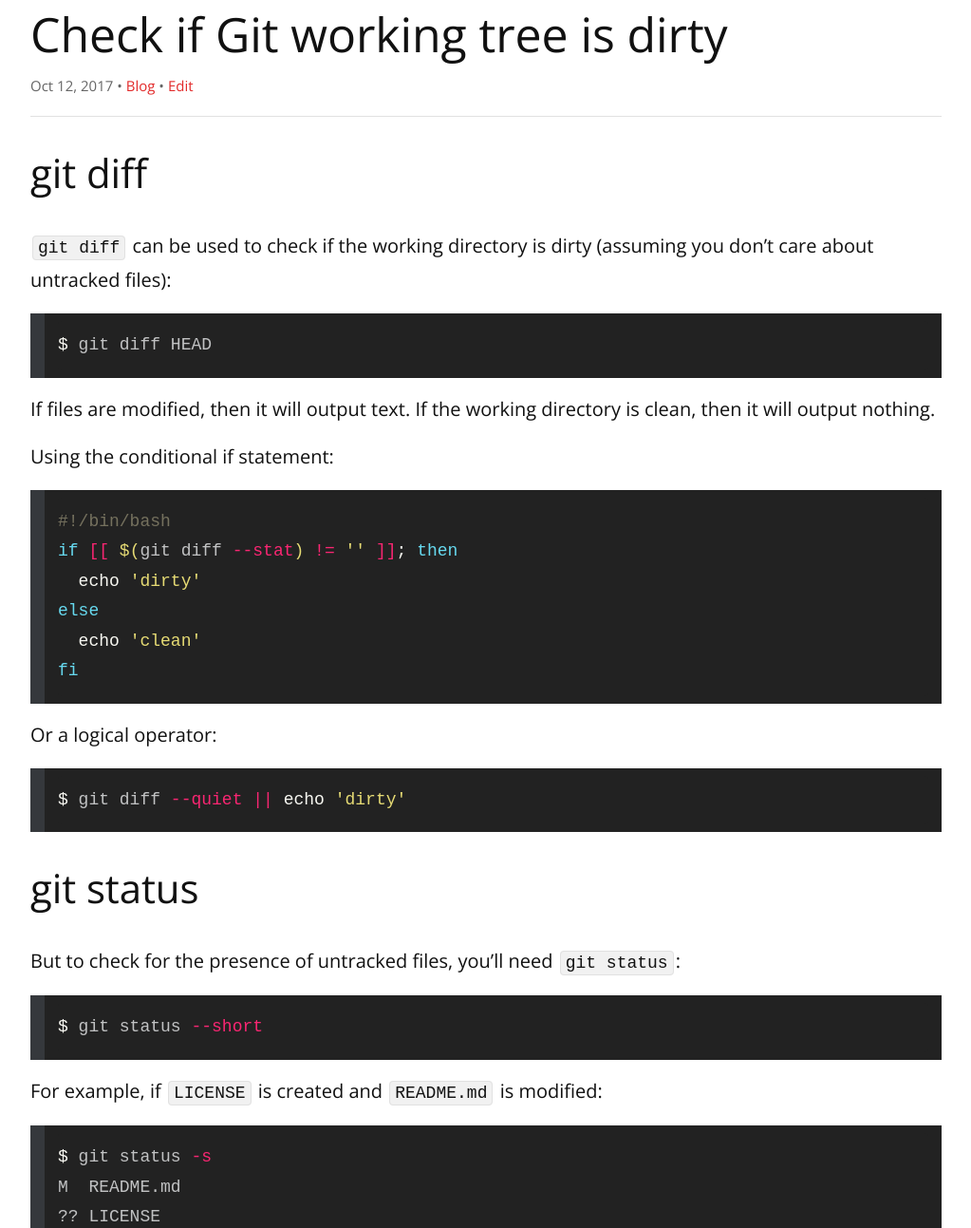
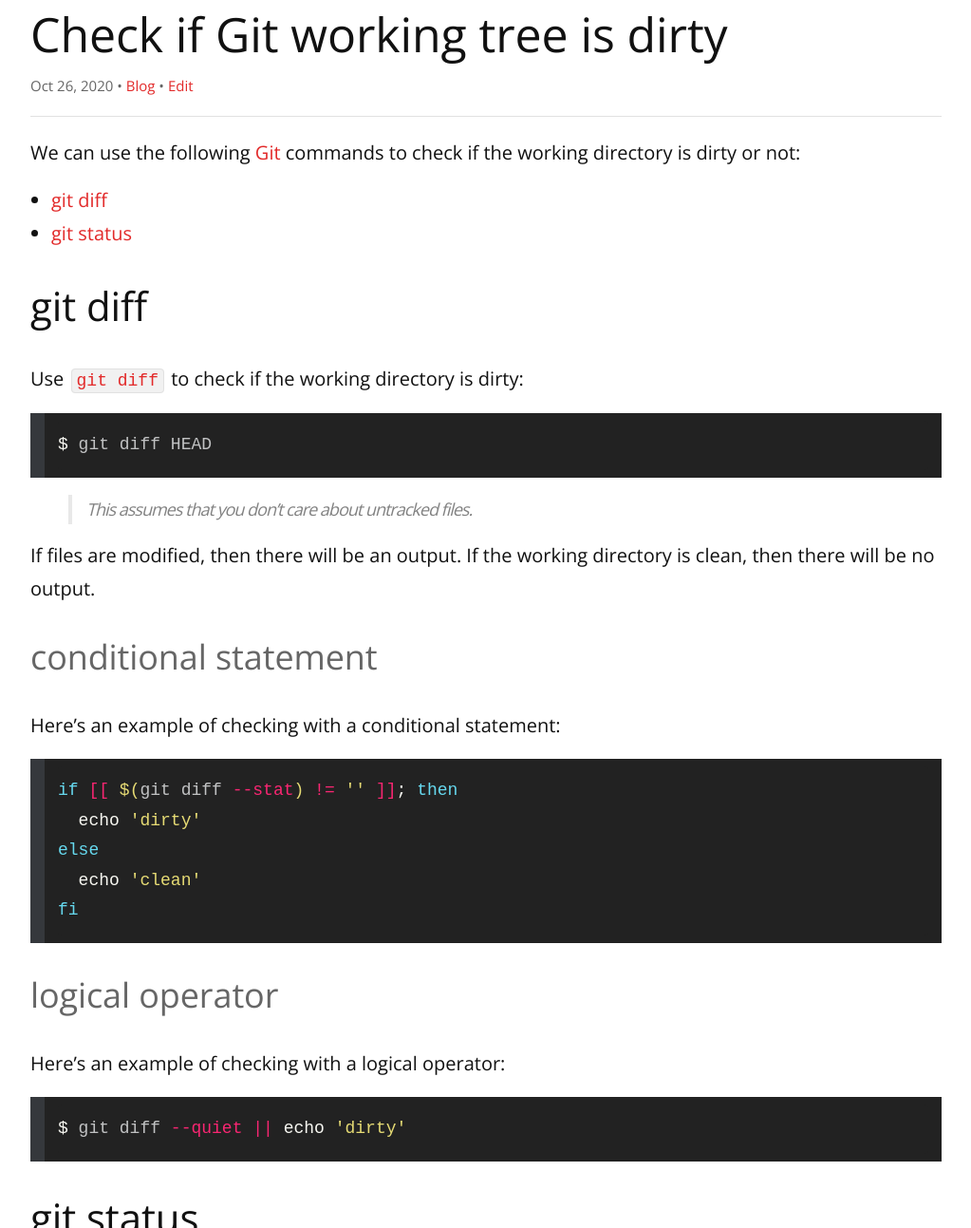
Before and after one commit to remarkablemark/remarkablemark.github.io, a Jekyll site: the page built from _posts/2017/2017-10-12-check-git-dirty.md, in a window 1280 px wide and 1400 px high, cut to the strip 107-1400 px from the top of the window. Shown: the whole strip at 95% size, without its empty margins (128-1151 px from the left). Built offline with Jekyll 4.4.1, drawn with Linux system fonts in a browser that asks for light colours; comment, search, counter and statistics services are not loaded; some of the changed text lies outside the part shown.

Commit message:
fix(posts): update "Check if Git working tree is dirty"
Post: 2017-10-12-check-git-dirty.md

Tidy and improve readability of blog post. Add introduction and
headings. Add note that others found `git status ---porcelain`
fast rather than slow.

Closes #5

````diff
--- a/_posts/2017/2017-10-12-check-git-dirty.md
+++ b/_posts/2017/2017-10-12-check-git-dirty.md
@@ -1,25 +1,34 @@
 ---
 layout: post
 title: Check if Git working tree is dirty
-date: 2017-10-12 20:15:17 -4000
-excerpt: How to check if Git working tree is dirty or has new untracked files.
+date: 2017-10-12 20:15:17
+updated: 2020-10-26 21:29:20
+excerpt: How to check if your Git working tree is dirty or has untracked files.
 categories: git repository diff status bash cli
 ---
 
+We can use the following [Git](https://git-scm.com/) commands to check if the working directory is dirty or not:
+
+- [git diff](#git-diff)
+- [git status](#git-status)
+
 ## git diff
 
-`git diff` can be used to check if the working directory is dirty (assuming you don't care about untracked files):
+Use [`git diff`](https://git-scm.com/docs/git-diff) to check if the working directory is dirty:
 
 ```sh
 $ git diff HEAD
 ```
 
-If files are modified, then it will output text. If the working directory is clean, then it will output nothing.
+> This assumes that you don't care about untracked files.
 
-Using the conditional if statement:
+If files are modified, then there will be an output. If the working directory is clean, then there will be no output.
+
+### conditional statement
+
+Here's an example of checking with a conditional statement:
 
 ```sh
-#!/bin/bash
 if [[ $(git diff --stat) != '' ]]; then
   echo 'dirty'
 else
@@ -27,7 +36,9 @@
 fi
 ```
 
-Or a logical operator:
+### logical operator
+
+Here's an example of checking with a logical operator:
 
 ```sh
 $ git diff --quiet || echo 'dirty'
@@ -35,13 +46,15 @@
 
 ## git status
 
-But to check for the presence of untracked files, you'll need `git status`:
+To check for the presence of untracked files, you'll need [`git status`](https://git-scm.com/docs/git-status):
 
 ```sh
 $ git status --short
 ```
 
-For example, if `LICENSE` is created and `README.md` is modified:
+> The [`--short`](https://git-scm.com/docs/git-status#Documentation/git-status.txt--s) option returns the output in short-format.
+
+For example, if `README.md` is modified and `LICENSE` is untracked:
 
 ```sh
 $ git status -s
@@ -49,16 +62,20 @@
 ?? LICENSE
 ```
 
-Using a logical operator to check if working tree has modified/untracked files (`-z` tests if the string is null or empty):
+Then you can use `-z` to test that `git status -s` is null or empty:
 
 ```sh
-$ [[ -z $(git status -s) ]] || echo 'modified/untracked'
+$ [[ -z $(git status -s) ]] || echo 'modified and/or untracked'
 ```
 
-And using a logical operator to check if working tree is clean (`-n` tests if the string is not empty):
+Or use `-n` to test that `git status -s` is not empty:
 
 ```sh
 $ [[ -n $(git status -s) ]] || echo 'clean'
 ```
 
-Also, there's the option `--porcelain` which formats the output like `--short`. But because it's a high level command, it's known to be slow for larger repositories.
+### porcelain
+
+There's also the [`--porcelain`](https://git-scm.com/docs/git-status#Documentation/git-status.txt---porcelainltversiongt) option, which formats the output like `--short`.
+
+Because it's a high level command, it could be slow for large repositories. But I was [told](https://github.com/remarkablemark/remarkablemark.github.io/issues/5) that others found it fast and efficient.
````
